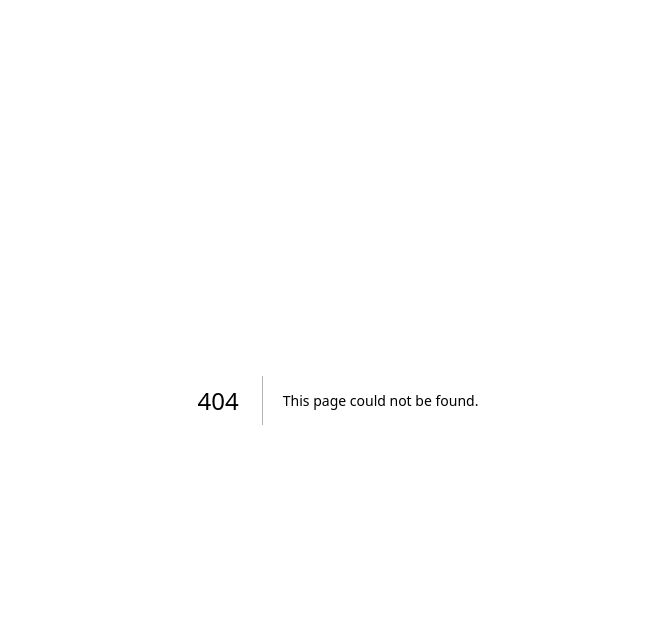
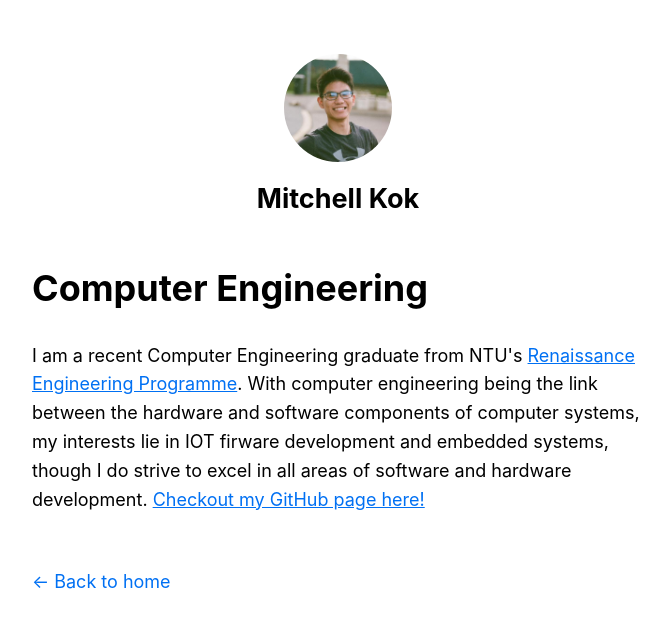
Before and after one commit to mitchellkok/mitchellkok.github.io.2, a Next.js app in the folder nextjs.blog/: page /posts/engineering in a window 1280 px wide. Before the commit this address had no page. Shown: the top 628 px of the page, without its empty margins (302-972 px from the left). Built offline with nearby package versions, Linux system fonts and the light colour scheme.

Commit message:
Added basic pages

```diff
--- a/nextjs.blog/components/layout.js
+++ b/nextjs.blog/components/layout.js
@@ -1,15 +1,16 @@
 import Head from 'next/head';
 import Image from 'next/image';
-import styles from './layout.module.css';
+import layoutStyles from './layout.module.css';
 import utilStyles from '../styles/utils.module.css';
 import Link from 'next/link';
 
-const name = 'Your Name';
+const name = 'Mitchell Kok';
+const picture = "/images/profile.jpg";
 export const siteTitle = 'Next.js Sample Website';
 
 export default function Layout({ children, home }) {
   return (
-    <div className={styles.container}>
+    <div className={layoutStyles.container}>
       <Head>
         <link rel="icon" href="/favicon.ico" />
         <meta
@@ -25,12 +26,12 @@ export default function Layout({ children, home }) {
         <meta name="og:title" content={siteTitle} />
         <meta name="twitter:card" content="summary_large_image" />
       </Head>
-      <header className={styles.header}>
-        {home ? (
+      <header className={layoutStyles.header}>
+        {home ? ( // if home, bigger profile pic & name
           <>
             <Image
               priority
-              src="/images/profile.png"
+              src={picture}
               className={utilStyles.borderCircle}
               height={144}
               width={144}
@@ -43,7 +44,7 @@ export default function Layout({ children, home }) {
             <Link href="/">
               <Image
                 priority
-                src="/images/profile.png"
+                src={picture}
                 className={utilStyles.borderCircle}
                 height={108}
                 width={108}
@@ -60,7 +61,7 @@ export default function Layout({ children, home }) {
       </header>
       <main>{children}</main>
       {!home && (
-        <div className={styles.backToHome}>
+        <div className={layoutStyles.backToHome}>
           <Link href="/">← Back to home</Link>
         </div>
       )}
--- /dev/null
+++ b/nextjs.blog/pages/posts/engineering.js
@@ -0,0 +1,22 @@
+import Link from 'next/link';
+import Head from 'next/head';
+import Layout from '../../components/layout';
+
+
+export default function Engineering() {
+    return (
+      <Layout>
+        <Head>
+          <title>Engineering</title>
+        </Head>
+        <h1>Computer Engineering</h1>
+        <p>
+						I am a recent Computer Engineering graduate from NTU's{' '}
+            <Link href="https://www.ntu.edu.sg/admissions/undergraduate/premier-scholar-programmes/renaissance-engineering-programme/about-us" target="_blank"><u>Renaissance Engineering Programme</u></Link>.
+						With computer engineering being the link between the hardware and software components of computer systems, my interests lie in IOT firware development and embedded systems,
+						though I do strive to excel in all areas of software and hardware development.{' '}
+						<Link href="https://github.com/mitchellkok" target="_blank"><u>Checkout my GitHub page here!</u></Link>
+        </p>
+      </Layout>
+    );
+  }
```
Also changed, not shown: nextjs.blog/pages/index.js (+9 -3 lines), nextjs.blog/pages/posts/about-me.js (renamed from nextjs.blog/pages/posts/first-post.js, +4 -4 lines), nextjs.blog/pages/posts/photography.js (added, +25 -0 lines), nextjs.blog/public/images/profile.jpg (added).
